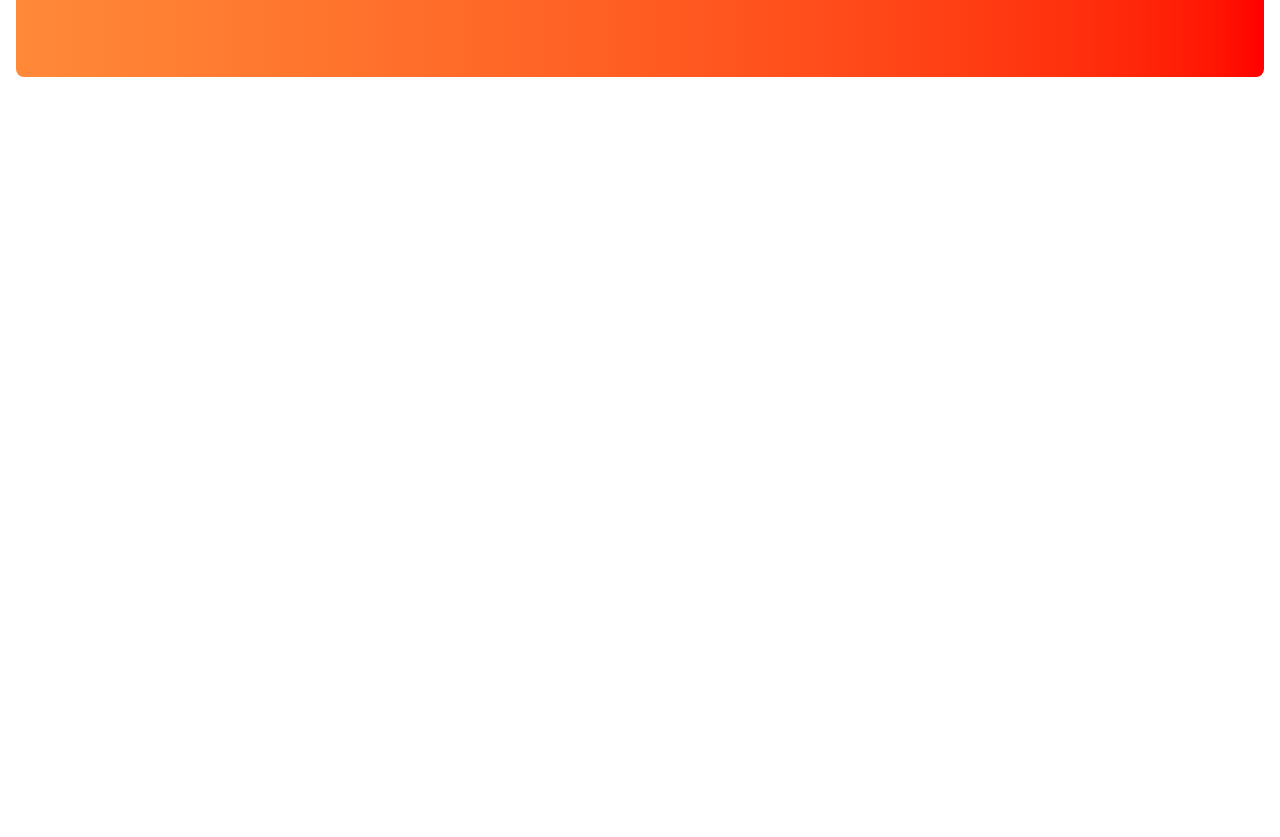
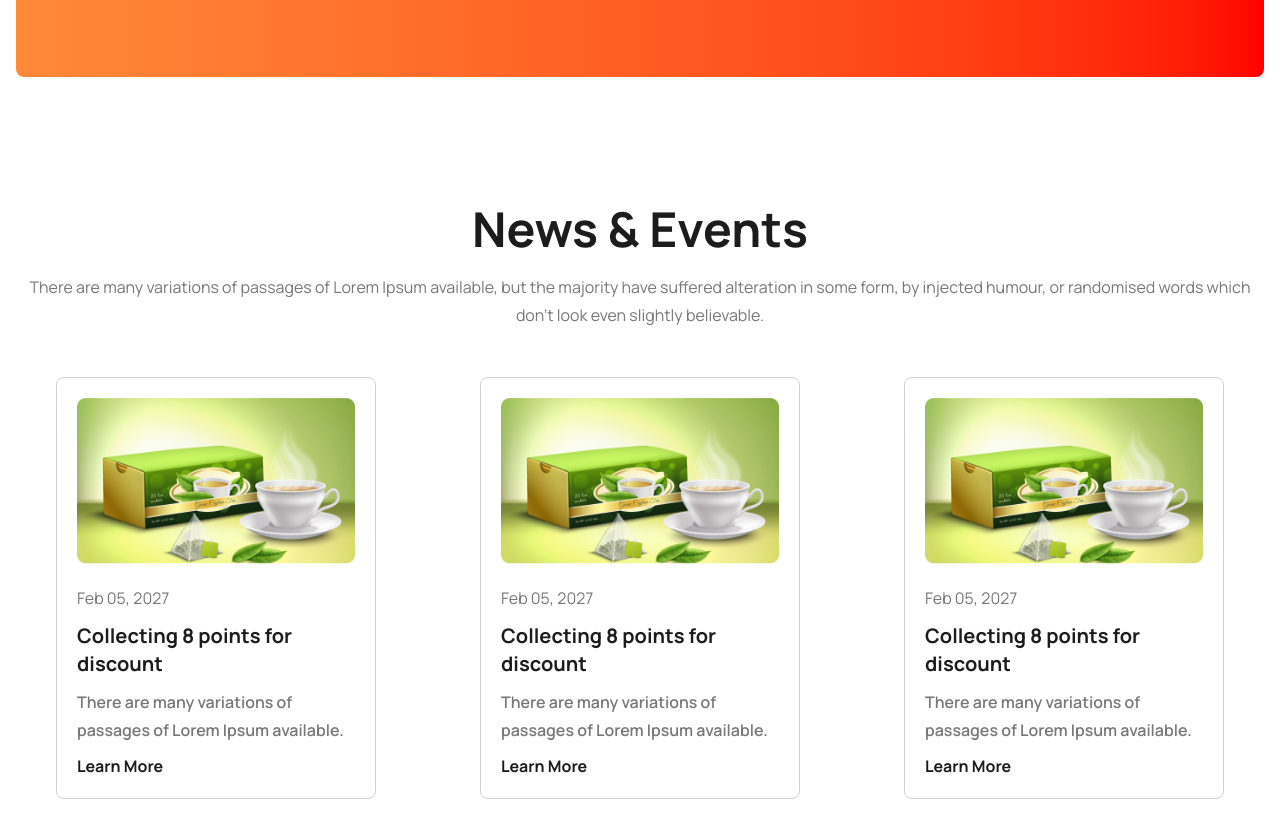
Before and after one commit to mhasantushar/w3cw-phero-lp-teahouse-b12m23, a plain HTML site: page index.html in a window 1280 px wide. Shown: the part 2485-3322 px from the top of the page. Before the commit the page ends 2706 px from the top, so only its background shows below. Drawn offline with nearby package versions, Linux system fonts and the light colour scheme.

Commit message:
news and event section done

```diff
--- a/index.html
+++ b/index.html
@@ -18,7 +18,7 @@
   <body class="md:mt-12 p-4 manrope-normal">
     <header class="mx-auto max-w-[1280px]">
 
-      <!-- //SECTION - Hero Banner -->
+      <!-- //SECTION - HERO BANNER -->
       <section class="flex md:flex-row flex-col justify-between gap-2 mb-40">
 
         <!-- hero area, left block - header n cta -->
@@ -54,7 +54,7 @@
     </header>
 
     <main class="mx-auto max-w-[1280px]">
-      <!-- //SECTION - Our Featured Products Area -->
+      <!-- //SECTION - OUR FEATURED PRODUCTS -->
       <section class="gap-6 grid grid-cols-1 sm:grid-cols-2 md:grid-cols-4 mb-32">
         <!-- card #1 -->
         <div class="bg-gradient-to-b from-[#F4F4F4] to-[#f4f4f400] px-7 py-10 pt-7 rounded-lg text-center">
@@ -94,7 +94,7 @@
       </section>
       <!-- //!SECTION Our Featured Products -->
 
-      <!-- //SECTION - Great Tea, Freshly Presented -->
+      <!-- //SECTION - GREAT TAB, FRESHLY PRESENTED -->
       <section class="flex md:flex-row flex-col gap-12 mb-32">
 
         <!-- great tea area, left block - fresh tea collage -->
@@ -127,7 +127,7 @@
       </section>
       <!-- //!SECTION Great Tea, Freshly Presented -->
 
-      <!-- //SECTION - Meet Our Super Clients -->
+      <!-- //SECTION - MEET OUR SUPER CLIENTS -->
       <section
         class="flex md:flex-row flex-col justify-between items-center gap-16 md:gap-8 bg-gradient-to-r from-[#FF8938] to-[#FF0000] mb-32 px-16 pt-24 pb-20 rounded-lg">
         <!-- super clients, left block - copies n cta -->
@@ -144,7 +144,8 @@
         <!-- super clients, right block - review cards -->
         <div class="relative flex flex-col gap-12 w-full md:w-1/2">
           <!-- review card 1 -->
-          <div class="left-24 relative bg-white opacity-40 py-10 pr-10 pl-12 rounded-lg w-[82%]"> <!-- w-[calc(100%-100px)] -->
+          <div class="left-24 relative bg-white opacity-40 py-10 pr-10 pl-12 rounded-lg w-[82%]">
+            <!-- w-[calc(100%-100px)] -->
             <img class="-top-6 -left-6 absolute border-4 border-white rounded-full" src="./images/client.png"
               alt="Client image">
             <p class="mb-5 text-[#777777] leading-7">We are providing the best and suitable home insurance services for
@@ -154,7 +155,8 @@
           </div>
 
           <!-- review card 2 -->
-          <div class="left-24 relative bg-white opacity-40 py-10 pr-10 pl-12 rounded-lg w-[82%]"> <!-- w-[calc(100%-100px)] -->
+          <div class="left-24 relative bg-white opacity-40 py-10 pr-10 pl-12 rounded-lg w-[82%]">
+            <!-- w-[calc(100%-100px)] -->
             <img class="-top-6 -left-6 absolute border-4 border-white rounded-full" src="./images/client.png"
               alt="Client image">
             <p class="mb-5 text-[#777777] leading-7">We are providing the best and suitable home insurance services for
@@ -165,9 +167,10 @@
 
           <!-- review card 3, the floating one -->
           <div class="top-[30%] absolute bg-white py-10 pr-10 pl-12 rounded-lg w-[82%]">
-            <img class="-top-6 -left-6 absolute border-4 border-white rounded-full"
-            src="./images/client.png" alt="Client image">
-            <p class="mb-5 text-[#777777] leading-7">We are providing the best and suitable home insurance services for the people who are interested to treatment</p>
+            <img class="-top-6 -left-6 absolute border-4 border-white rounded-full" src="./images/client.png"
+              alt="Client image">
+            <p class="mb-5 text-[#777777] leading-7">We are providing the best and suitable home insurance services for
+              the people who are interested to treatment</p>
             <h4 class="font-semibold text-[#1C1C1C] leading-7">Ilham Yuda</h4>
             <p class="font-medium text-[#5D5A6F] leading-7">Businessman</p>
             <img class="right-8 bottom-8 absolute" src="./images/circles.png" alt="Four circles">
@@ -175,6 +178,47 @@
         </div>
       </section>
       <!-- //!SECTION Meet Our Super Clients -->
+
+      <!-- //SECTION - NEWS & EVENTS -->
+      <section class="text-center">
+        <h2 class="font-bold text-[#1C1C1C] text-5xl">News & Events</h2>
+        <p class="mt-5 mb-12 text-[#777777] leading-7">There are many variations of passages of Lorem Ipsum available,
+          but the majority have suffered alteration in some form, by injected humour, or randomised words which don't
+          look even slightly believable.</p>
+
+        <!-- news cards -->
+        <div class="flex sm:flex-row flex-col justify-around gap-6 mb-32">
+          <!-- card 1 -->
+          <div class="p-5 border-[#D2D2D2] border-1 rounded-lg w-full sm:max-w-[320px] text-left">
+            <img src="./images/news-1.png" alt="Collecting 8 points for discount">
+            <p class="mt-5 text-[#777777] leading-7">Feb 05, 2027</p>
+            <h4 class="mt-2.5 font-bold text-[#1C1C1C] text-xl">Collecting 8 points for discount</h4>
+            <p class="mt-2.5 font-semibold text-[#777777] leading-7">There are many variations of passages of Lorem
+              Ipsum available.</p>
+            <button class="mt-2.5 font-bold text-[#1C1C1C]">Learn More</button>
+          </div>
+          <!-- card 2 -->
+          <div class="p-5 border-[#D2D2D2] border-1 rounded-lg w-full sm:max-w-[320px] text-left">
+            <img src="./images/news-1.png" alt="Collecting 8 points for discount">
+            <p class="mt-5 text-[#777777] leading-7">Feb 05, 2027</p>
+            <h4 class="mt-2.5 font-bold text-[#1C1C1C] text-xl">Collecting 8 points for discount</h4>
+            <p class="mt-2.5 font-semibold text-[#777777] leading-7">There are many variations of passages of Lorem
+              Ipsum available.</p>
+            <button class="mt-2.5 font-bold text-[#1C1C1C]">Learn More</button>
+          </div>
+          <!-- card 3 -->
+          <div class="p-5 border-[#D2D2D2] border-1 rounded-lg w-full sm:max-w-[320px] text-left">
+            <img src="./images/news-1.png" alt="Collecting 8 points for discount">
+            <p class="mt-5 text-[#777777] leading-7">Feb 05, 2027</p>
+            <h4 class="mt-2.5 font-bold text-[#1C1C1C] text-xl">Collecting 8 points for discount</h4>
+            <p class="mt-2.5 font-semibold text-[#777777] leading-7">There are many variations of passages of Lorem
+              Ipsum available.</p>
+            <button class="mt-2.5 font-bold text-[#1C1C1C]">Learn More</button>
+          </div>
+        </div>
+      </section>
+      <!-- //!SECTION news & events -->
+
     </main>
 
 
```
